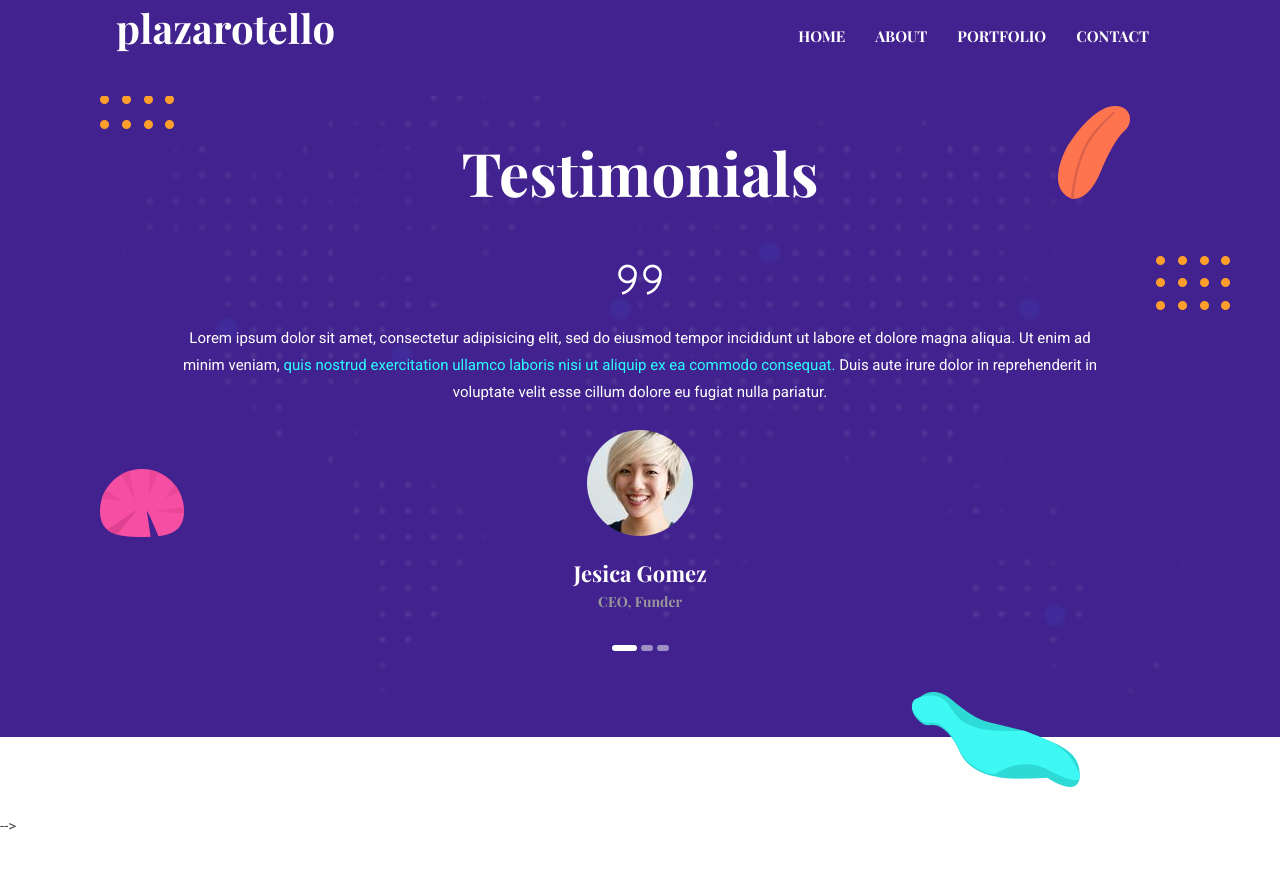
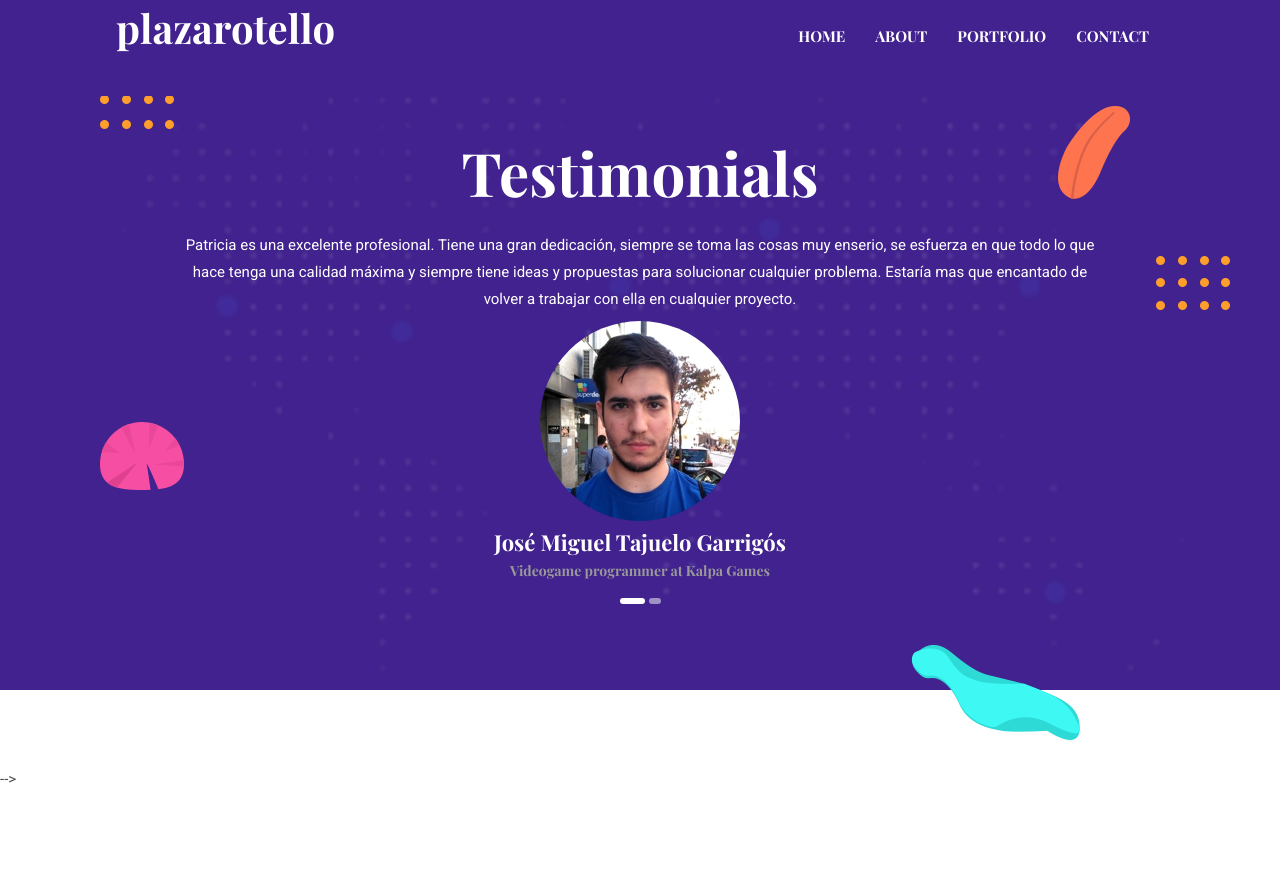
Before and after one commit to plazarotello/plazarotello.github.io, a Jekyll site: the page built from index.html, in a window 1280 px wide and 900 px high, scrolled down 4581 px, cut to the strip 24-893 px from the top of the window. Built offline with Jekyll 4.4.1, drawn with Linux system fonts in a browser that asks for light colours.

Commit message:
testimonials

```diff
--- a/_data/settings.yml
+++ b/_data/settings.yml
@@ -391,21 +391,15 @@ portfolio-items:
 # Testimonials Section
 
 testimonial-items:
-  - name: "Jesica Gomez"
-    image: "assets/images/testimonial/client-1.png"
-    designation: "CEO, Funder"
-    content: "Lorem ipsum dolor sit amet, consectetur adipisicing elit, sed do eiusmod tempor incididunt ut labore et dolore magna aliqua. Ut enim ad minim veniam, <strong>quis nostrud exercitation ullamco laboris nisi ut aliquip ex ea commodo consequat.</strong> Duis aute irure dolor in reprehenderit in voluptate velit esse cillum dolore eu fugiat nulla pariatur."
+  - name: "José Miguel Tajuelo Garrigós"
+    image: "assets/images/testimonial/josemi.jpg"
+    designation: "Videogame programmer at Kalpa Games"
+    content: "Patricia es una excelente profesional. Tiene una gran dedicación, siempre se toma las cosas muy enserio, se esfuerza en que todo lo que hace tenga una calidad máxima y siempre tiene ideas y propuestas para solucionar cualquier problema. Estaría mas que encantado de volver a trabajar con ella en cualquier proyecto."
 
-  - name: "Jesica Gomez"
-    image: "assets/images/testimonial/client-1.png"
-    designation: "CEO, Funder"
-    content: "Lorem ipsum dolor sit amet, consectetur adipisicing elit, sed do eiusmod tempor incididunt ut labore et dolore magna aliqua. Ut enim ad minim veniam, <strong>quis nostrud exercitation ullamco laboris nisi ut aliquip ex ea commodo consequat.</strong> Duis aute irure dolor in reprehenderit in voluptate velit esse cillum dolore eu fugiat nulla pariatur."
-
-  - name: "Jesica Gomez"
-    image: "assets/images/testimonial/client-1.png"
-    designation: "CEO, Funder"
-    content: "Lorem ipsum dolor sit amet, consectetur adipisicing elit, sed do eiusmod tempor incididunt ut labore et dolore magna aliqua. Ut enim ad minim veniam, <strong>quis nostrud exercitation ullamco laboris nisi ut aliquip ex ea commodo consequat.</strong> Duis aute irure dolor in reprehenderit in voluptate velit esse cillum dolore eu fugiat nulla pariatur."
-
+  - name: "Alberto Alcolea Ursua"
+    image: "assets/images/testimonial/alberto.jpg"
+    designation: "Backend Engineer at Datumize"
+    content: "Patricia es una profesional con muchas ganas de aprender, metódica y resolutiva que se esfuerza en cumplir sus objetivos y mejorar cada día. Como compañera siempre está dispuesta a involucrarse y a aportar ideas o puntos de vista diferentes para que el equipo llegue a la mejor solución. Fue un placer trabajar con ella."
 
 #-------------------------------
 # Contact Section
--- a/_includes/testimonial-section.html
+++ b/_includes/testimonial-section.html
@@ -4,18 +4,18 @@
   <div class="container">
     <div class="row">
       <div class="col-12 text-center">
-        <h2 class="section-title text-white mb-5">Testimonials</h2>
+        <h2 class="section-title text-white mb-4">Testimonials</h2>
       </div>
       <div class="col-lg-10 mx-auto testimonial-slider">
         {% for testimonial-item in site.data.settings.testimonial-items %}
         <!-- slider-item -->
         <div class="text-center testimonial-content">
-          <i class="ti-quote-right text-white icon mb-4 d-inline-block"></i>
-          <p class="text-white mb-4">{{ testimonial-item.content }}</p>
-          <img class="img-fluid rounded-circle mb-4 d-inline-block" src="{{ testimonial-item.image | relative_url }}"
+          <!-- <i class="ti-quote-right text-white icon mb-4 d-inline-block"></i> -->
+          <p class="text-white mb-2">{{ testimonial-item.content }}</p>
+          <img class="img-fluid rounded-circle mb-2 d-inline-block" src="{{ testimonial-item.image | relative_url }}"
             alt="{{ testimonial-item.name }}">
           <h4 class="text-white">{{ testimonial-item.name }}</h4>
-          <h6 class="text-light mb-4">{{ testimonial-item.designation }}</h6>
+          <h6 class="text-light mb-2">{{ testimonial-item.designation }}</h6>
         </div>
         {% endfor %}
       </div>
```
Also changed, not shown: assets/images/testimonial/alberto.jpg (added), assets/images/testimonial/client-1.png (deleted), assets/images/testimonial/josemi.jpg (added).
